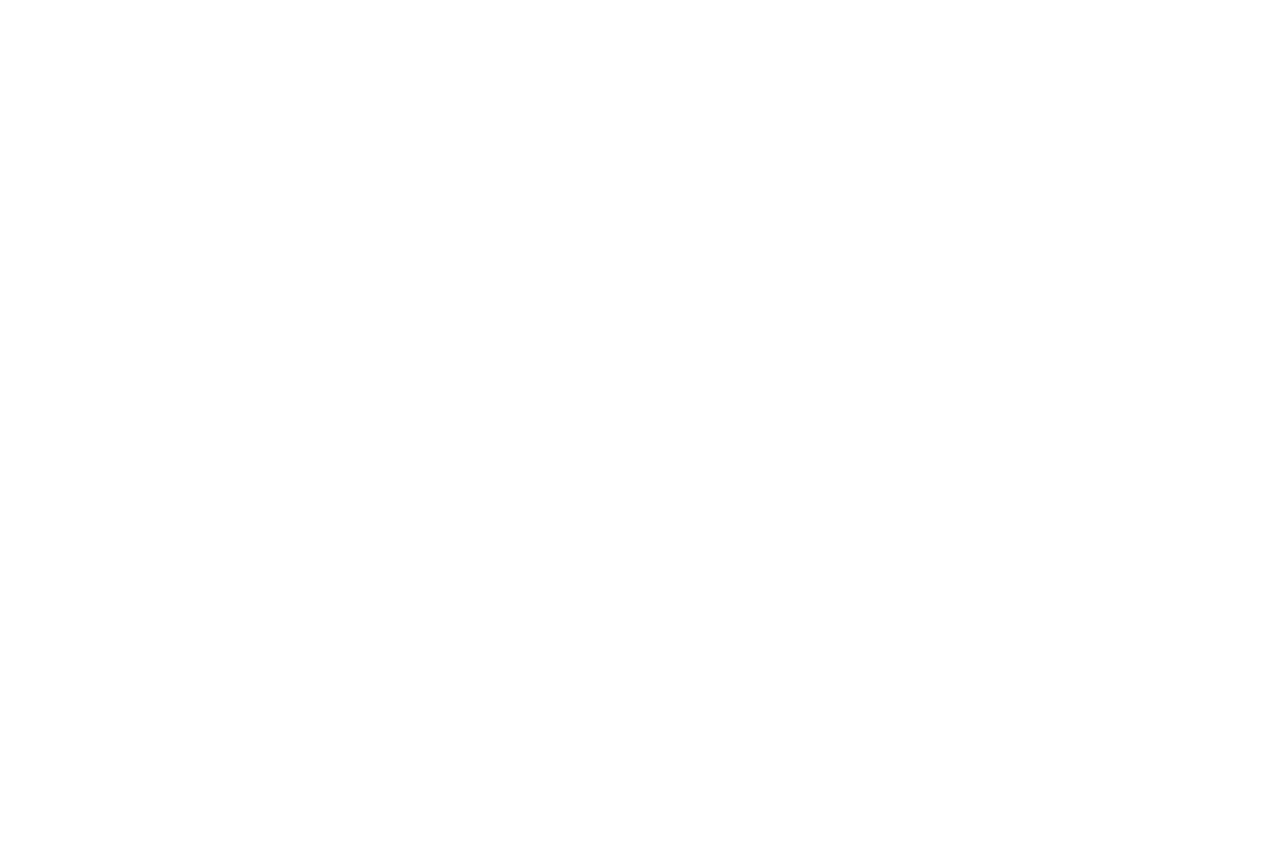
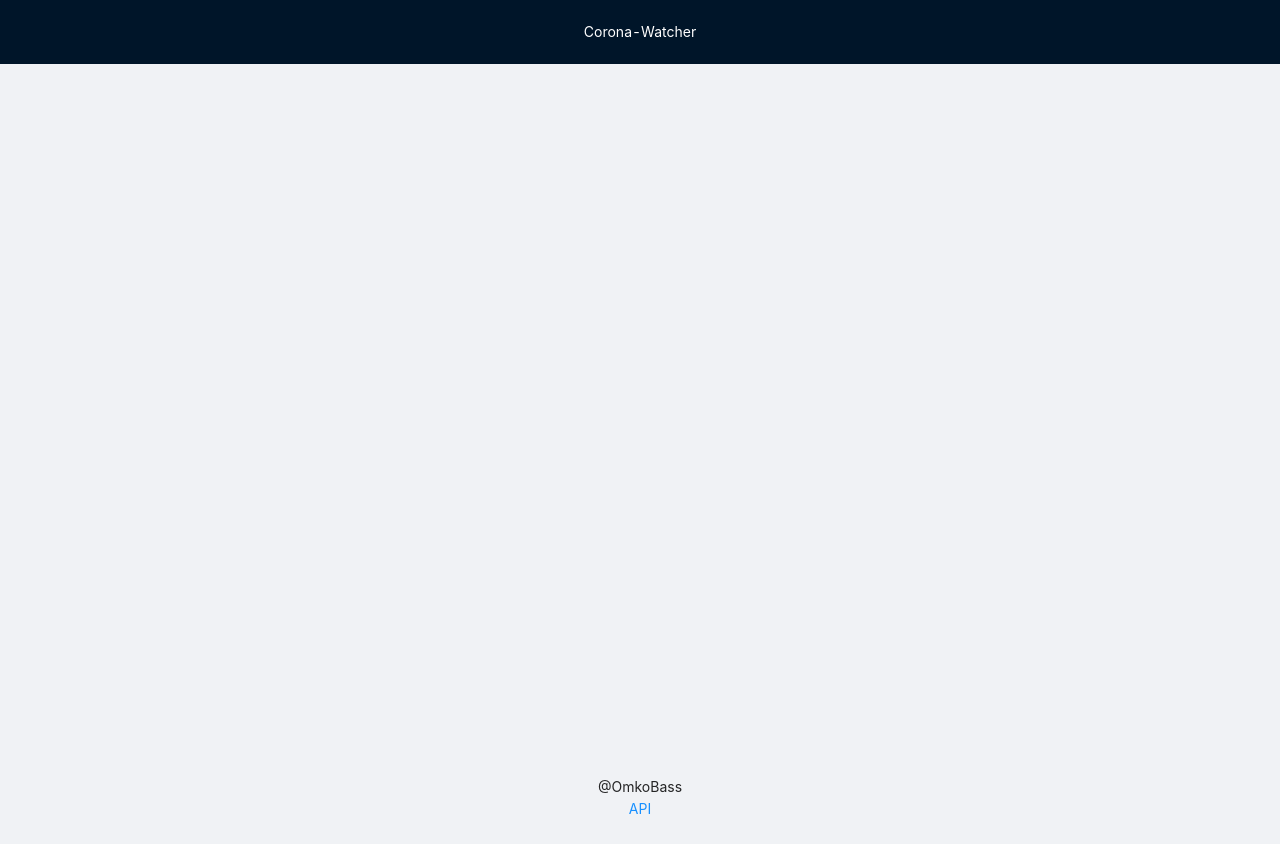
Before and after one commit to OmkoBass/Corona-Watcher, a React (Create React App) app: page / in a window 1280 px wide. Before the commit the page ends 800 px from the top, so only its background shows below. Built offline with nearby package versions, Linux system fonts and the light colour scheme; the HTML template or start-up script is replaced by a standard one.

Commit message:
Foundation.

```diff
--- a/package.json
+++ b/package.json
@@ -7,6 +7,7 @@
     "@testing-library/jest-dom": "^4.2.4",
     "@testing-library/react": "^9.5.0",
     "@testing-library/user-event": "^7.2.1",
+    "antd": "^4.5.2",
     "axios": "^0.19.2",
     "bootstrap": "^4.4.1",
     "chart.js": "^2.9.3",
--- a/src/App.js
+++ b/src/App.js
@@ -1,10 +1,22 @@
-import React, { useEffect, useState } from 'react';
+import React from 'react';
 
+//Ant Components
+import { Layout } from 'antd';
+
+//Components
+import Header from "./Components/Smaller/Header";
+import Footer from "./Components/Smaller/Footer";
+
+import 'antd/dist/antd.css';
 
 function App() {
-    return <div>
+    return <Layout>
+        <Header/>
+        <Layout.Content style={{minHeight: '86vh'}}>
 
-    </div>
+        </Layout.Content>
+        <Footer/>
+    </Layout>
 }
 
 export default App;
--- /dev/null
+++ b/src/Components/Smaller/Footer.js
@@ -0,0 +1,13 @@
+import React from 'react'
+
+//Ant Components
+import {Layout} from 'antd';
+
+function Footer() {
+    return <Layout.Footer style={{display: 'flex', flexDirection: 'column', textAlign: 'center'}}>
+        @OmkoBass
+        <a href="https://corona.lmao.ninja">API</a>
+    </Layout.Footer>
+}
+
+export default Footer;
--- /dev/null
+++ b/src/Components/Smaller/Header.js
@@ -0,0 +1,12 @@
+import React from 'react'
+
+//Ant Components
+import { Layout } from 'antd';
+
+function Header() {
+    return <Layout.Header style={{color: 'white', textAlign: 'center'}}>
+        Corona-Watcher
+    </Layout.Header>
+}
+
+export default Header;
```
Also changed, not shown: 1 other file (tests, documents, lock files or other folders).
